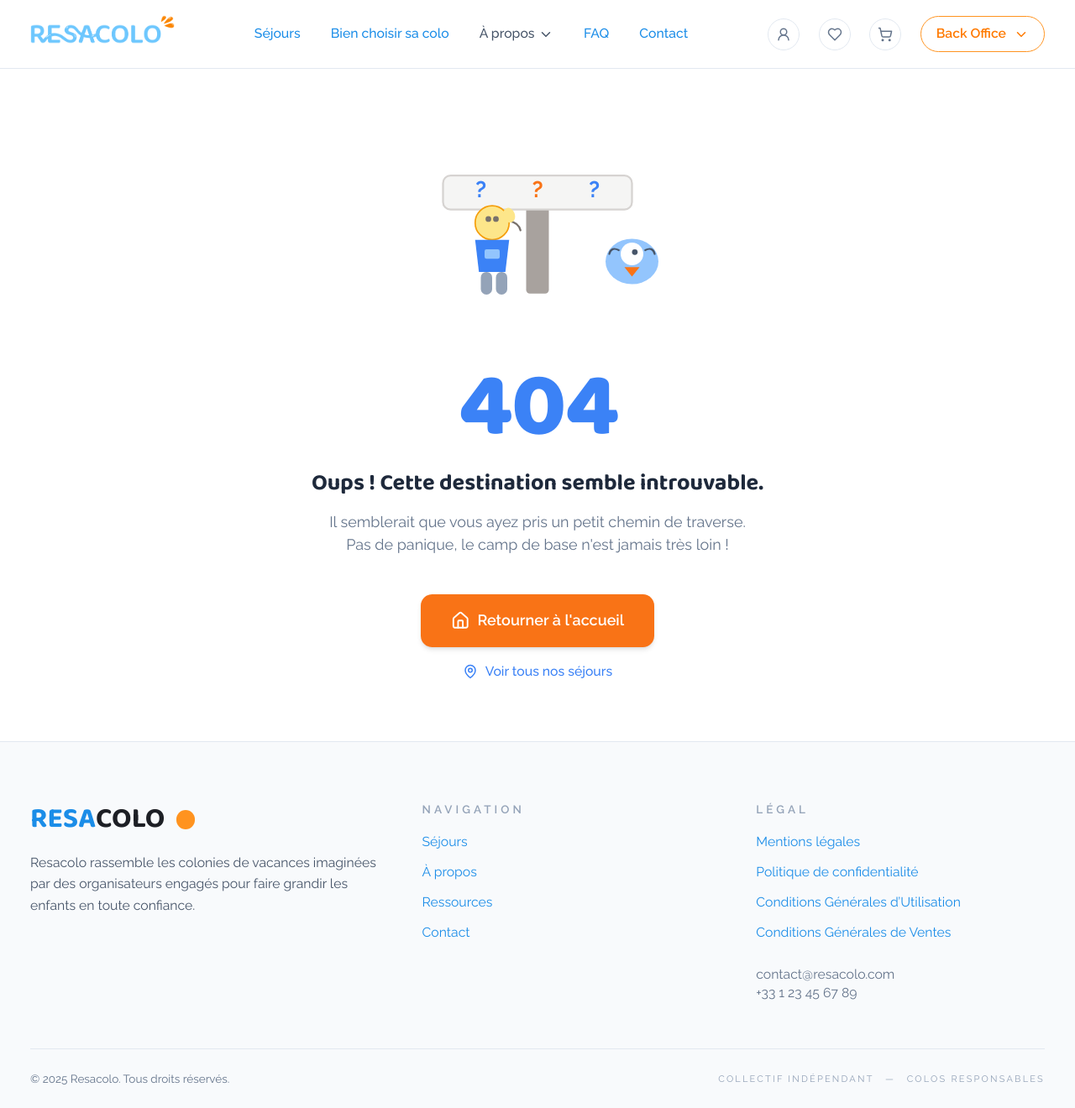
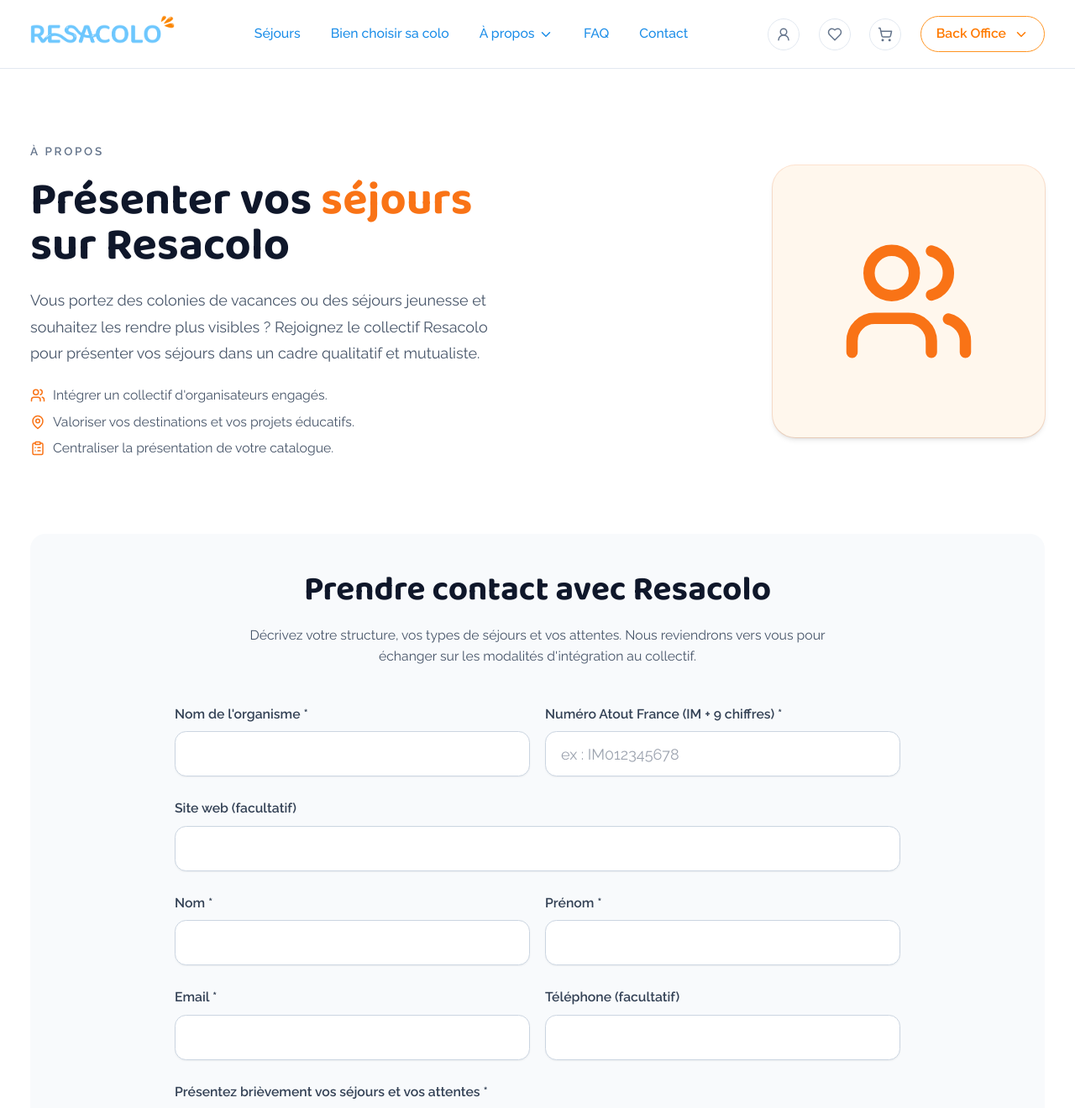
Before and after one commit to Adelerln/Resacolo, a Next.js app: page /devenir-organisateur in a window 1280 px wide. Before the commit this address had no page. Shown: the top 1320 px of the page at 84% size. Built offline with nearby package versions, Linux system fonts and the light colour scheme.

Commit message:
changement devenir-organisateur

```diff
--- /dev/null
+++ b/src/app/devenir-organisateur/page.tsx
@@ -0,0 +1,141 @@
+import type { Metadata } from 'next';
+import { Users, MapPin, ClipboardList, Mail } from 'lucide-react';
+
+export const metadata: Metadata = {
+  title: 'Devenir organisateur | Resacolo',
+  description:
+    'Rejoignez le collectif Resacolo en tant qu’organisateur de séjours et valorisez vos colonies de vacances.'
+};
+
+export default function DevenirOrganisateurPage() {
+  return (
+    <div className="bg-white">
+      {/* Hero / garde courte */}
+      <section className="section-container py-14 lg:py-20">
+        <div className="grid gap-10 lg:grid-cols-2 lg:items-center">
+          <div className="space-y-5">
+            <p className="text-xs font-semibold uppercase tracking-[0.2em] text-slate-500">
+              À PROPOS
+            </p>
+            <h1 className="text-4xl font-bold leading-tight text-slate-900 sm:text-5xl">
+              Présenter vos <span className="text-[#F97316]">séjours</span> sur Resacolo
+            </h1>
+            <p className="max-w-2xl text-base leading-7 text-slate-600">
+              Vous portez des colonies de vacances ou des séjours jeunesse et souhaitez les rendre plus visibles&nbsp;?
+              Rejoignez le collectif Resacolo pour présenter vos séjours dans un cadre qualitatif et mutualiste.
+            </p>
+            <ul className="mt-4 space-y-2 text-sm text-slate-600">
+              <li className="flex items-center gap-2">
+                <Users className="h-4 w-4 text-[#F97316]" />
+                Intégrer un collectif d&apos;organisateurs engagés.
+              </li>
+              <li className="flex items-center gap-2">
+                <MapPin className="h-4 w-4 text-[#F97316]" />
+                Valoriser vos destinations et vos projets éducatifs.
+              </li>
+              <li className="flex items-center gap-2">
+                <ClipboardList className="h-4 w-4 text-[#F97316]" />
+                Centraliser la présentation de votre catalogue.
+              </li>
+            </ul>
+          </div>
+
+          <div className="flex justify-center lg:justify-end">
+            <div className="flex h-56 w-56 items-center justify-center rounded-3xl bg-orange-50 shadow-md ring-1 ring-[#F97316]/20 md:h-72 md:w-72">
+              <Users className="h-28 w-28 text-[#F97316] md:h-36 md:w-36" />
+            </div>
+          </div>
+        </div>
+      </section>
+
+      {/* Formulaire de contact simple */}
+      <section className="section-container pb-20">
+        <div className="rounded-2xl bg-slate-50 p-6 md:p-10">
+          <h2 className="text-center text-3xl font-bold text-slate-900 sm:text-4xl">
+            Prendre contact avec Resacolo
+          </h2>
+          <p className="mx-auto mt-4 max-w-2xl text-center text-sm text-slate-600 leading-relaxed">
+            Décrivez votre structure, vos types de séjours et vos attentes. Nous reviendrons vers vous pour
+            échanger sur les modalités d&apos;intégration au collectif.
+          </p>
+
+          <form className="mx-auto mt-10 max-w-3xl space-y-6">
+            <div className="grid gap-4 sm:grid-cols-2">
+              <div>
+                <label className="mb-2 block text-sm font-semibold text-slate-700">
+                  Nom de l&apos;organisme *
+                </label>
+                <input className="h-12 w-full rounded-xl border border-slate-300 bg-white px-4 shadow-sm outline-none focus:border-[#3B82F6]" />
+              </div>
+              <div>
+                <label className="mb-2 block text-sm font-semibold text-slate-700">
+                  Numéro Atout France (IM + 9 chiffres) *
+                </label>
+                <input
+                  placeholder="ex : IM012345678"
+                  className="h-12 w-full rounded-xl border border-slate-300 bg-white px-4 shadow-sm outline-none focus:border-[#3B82F6]"
+                />
+              </div>
+            </div>
+
+            <div>
+              <label className="mb-2 block text-sm font-semibold text-slate-700">
+                Site web (facultatif)
+              </label>
+              <input className="h-12 w-full rounded-xl border border-slate-300 bg-white px-4 shadow-sm outline-none focus:border-[#3B82F6]" />
+            </div>
+
+            <div className="grid gap-4 sm:grid-cols-2">
+              <div>
+                <label className="mb-2 block text-sm font-semibold text-slate-700">Nom *</label>
+                <input className="h-12 w-full rounded-xl border border-slate-300 bg-white px-4 shadow-sm outline-none focus:border-[#3B82F6]" />
+              </div>
+              <div>
+                <label className="mb-2 block text-sm font-semibold text-slate-700">Prénom *</label>
+                <input className="h-12 w-full rounded-xl border border-slate-300 bg-white px-4 shadow-sm outline-none focus:border-[#3B82F6]" />
+              </div>
+            </div>
+
+            <div className="grid gap-4 sm:grid-cols-2">
+              <div>
+                <label className="mb-2 block text-sm font-semibold text-slate-700">Email *</label>
+                <input
+                  type="email"
+                  className="h-12 w-full rounded-xl border border-slate-300 bg-white px-4 shadow-sm outline-none focus:border-[#3B82F6]"
+                />
+              </div>
+              <div>
+                <label className="mb-2 block text-sm font-semibold text-slate-700">
+                  Téléphone (facultatif)
+                </label>
+                <input className="h-12 w-full rounded-xl border border-slate-300 bg-white px-4 shadow-sm outline-none focus:border-[#3B82F6]" />
+              </div>
+            </div>
+
+            <div>
+              <label className="mb-2 block text-sm font-semibold text-slate-700">
+                Présentez brièvement vos séjours et vos attentes *
+              </label>
+              <textarea
+                rows={6}
+                className="w-full rounded-xl border border-slate-300 bg-white p-4 shadow-sm outline-none focus:border-[#3B82F6]"
+                placeholder="Types de séjours, publics accueillis, périodes, volumes approximatifs, etc."
+              />
+            </div>
+
+            <div className="flex items-center justify-between">
+              <p className="text-sm text-slate-500">* champs obligatoires</p>
+              <button
+                type="submit"
+                className="inline-flex items-center gap-2 rounded-xl bg-[#F97316] px-8 py-3 text-sm font-semibold uppercase tracking-wide text-white shadow-sm transition hover:bg-[#ea580c]"
+              >
+                <Mail className="h-4 w-4" />
+                Envoyer la demande
+              </button>
+            </div>
+          </form>
+        </div>
+      </section>
+    </div>
+  );
+}
--- a/src/components/layout/MainNavigation.tsx
+++ b/src/components/layout/MainNavigation.tsx
@@ -17,6 +17,7 @@ const links = [
     children: [
       { href: '/notre-concept', label: 'Notre Concept' },
       { href: '/organisateurs', label: 'Organisateurs' },
+      { href: '/devenir-organisateur', label: 'Devenir Organisateur' },
       { href: '/devenir-partenaire', label: 'Devenir Partenaire' }
     ]
   },
```
